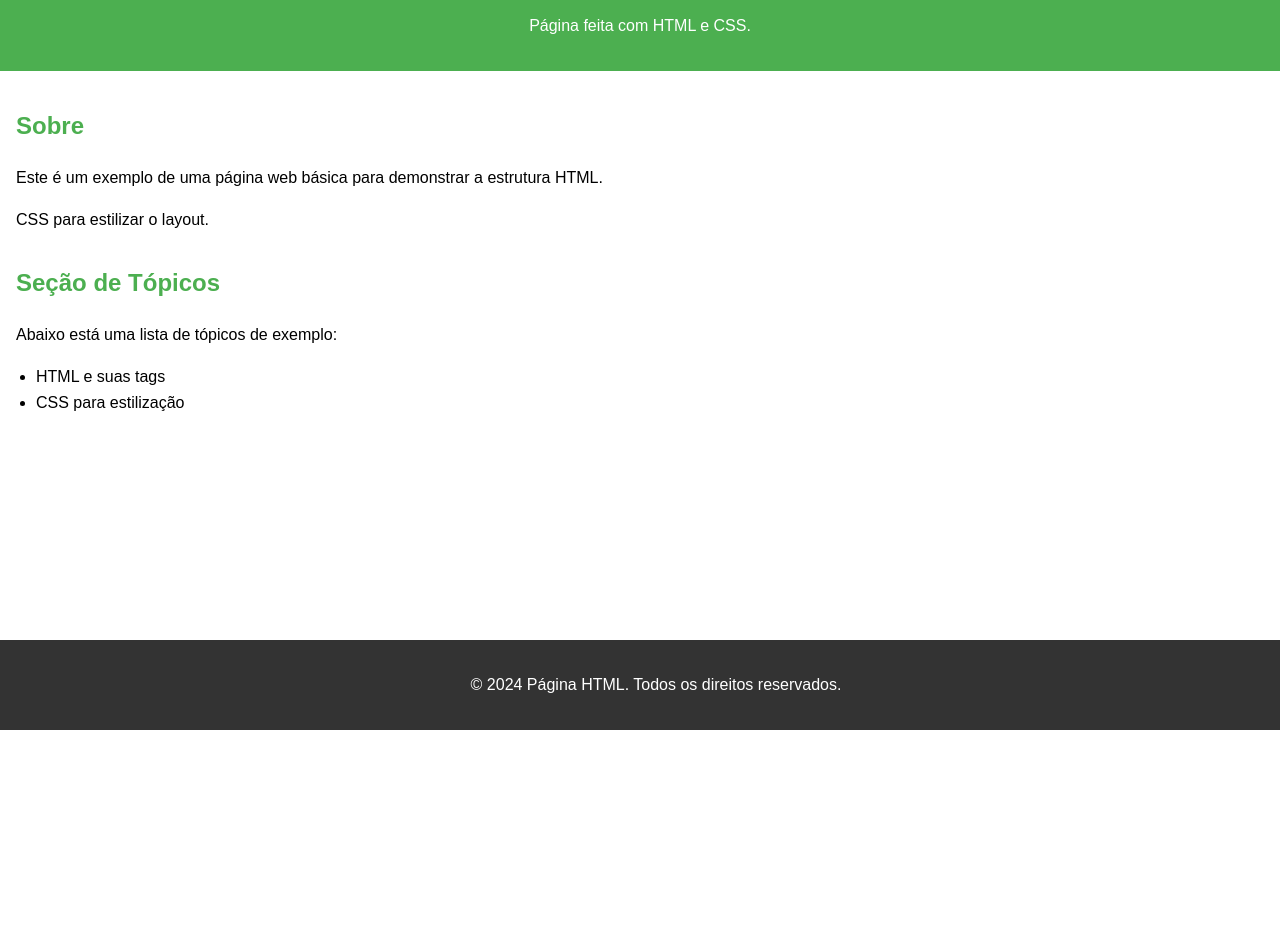
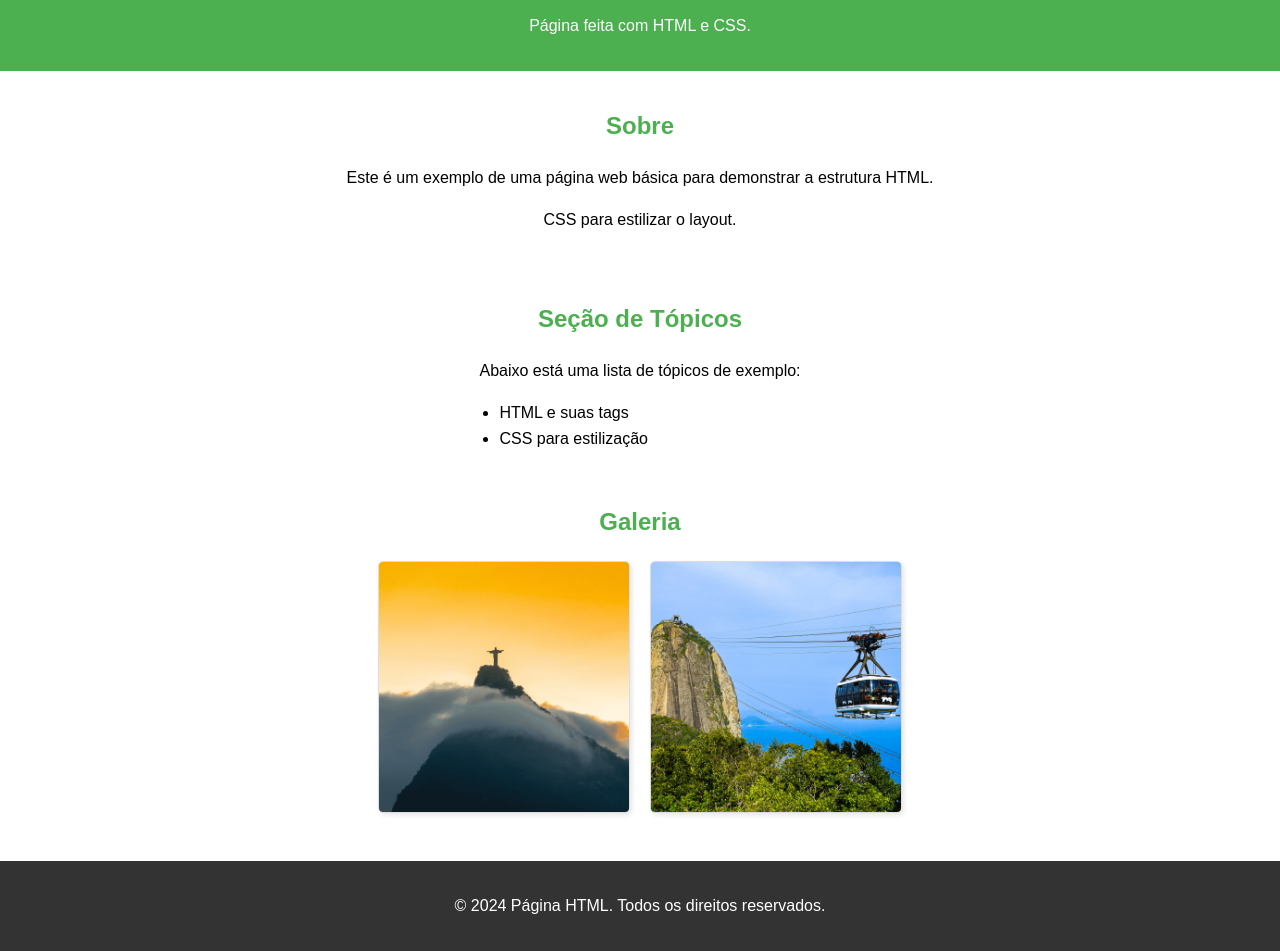
Before and after one commit to philliprj/descomplica-pratica, a plain HTML site: page index.html in a window 1280 px wide. Shown: the part 70-1021 px from the top of the page. Before the commit the page ends 800 px from the top, so only its background shows below. Drawn offline with Linux system fonts and the light colour scheme.

Commit message:
Adiciono imagens

```diff
--- a/index.html
+++ b/index.html
@@ -25,8 +25,15 @@
         <ul>
             <li>HTML e suas tags</li>
             <li>CSS para estilização</li>
+        </ul>
+    </section>
 
-        </ul>
+    <section class="images-section">
+        <h2>Galeria</h2>
+        <div class="image-container">
+            <img src="images/cristo-redentor.png" alt="Cristo redentor">
+            <img src="images/bondinho-pao-de-acucar.png" alt="Bondinho do Pão de açucar">
+        </div>
     </section>
 </main>
 
--- a/styles.css
+++ b/styles.css
@@ -1,4 +1,3 @@
-/* Estilo geral */
 body {
     font-family: Arial, sans-serif;
     margin: 0;
@@ -9,7 +8,6 @@ body {
     min-height: 100vh;
 }
 
-/* Cabeçalho */
 header {
     background-color: #4CAF50;
     color: white;
@@ -21,15 +19,20 @@ header h1 {
     margin: 0;
 }
 
-/* Conteúdo principal */
 main {
     flex: 1;
+    display: flex;
+    flex-direction: column;
+    align-items: center;
     padding: 1rem;
+    max-width: 800px;
+    margin: 0 auto;
+    box-sizing: border-box;
 }
 
-/* Seções */
 section {
     margin-bottom: 2rem;
+    text-align: center;
 }
 
 section h2 {
@@ -38,18 +41,44 @@ section h2 {
 
 ul {
     list-style-type: disc;
-    margin: 0;
-    padding: 0 20px;
+    padding: 0;
+    margin: 0 20px;
+    text-align: left;
 }
 
-/* Rodapé */
+.images-section .image-container {
+    display: flex;
+    justify-content: center;
+    align-items: center;
+    gap: 20px;
+    flex-wrap: wrap;
+}
+
+.images-section img {
+    width: 250px;
+    height: auto;
+    border: 1px solid #ddd;
+    border-radius: 5px;
+    box-shadow: 2px 2px 5px rgba(0, 0, 0, 0.1);
+}
+
 footer {
     background-color: #333;
     color: white;
     text-align: center;
     padding: 1rem;
-    position: fixed;
-    bottom: 0;
-    left: 0;
+    position: relative;
     width: 100%;
+    box-sizing: border-box;
 }
+
+@media (max-width: 768px) {
+    .images-section .image-container {
+        flex-direction: column;
+        gap: 10px;
+    }
+
+    .images-section img {
+        width: 80%;
+    }
+}
```
Also changed, not shown: images/bondinho-pao-de-acucar.png (added), images/cristo-redentor.png (added).
